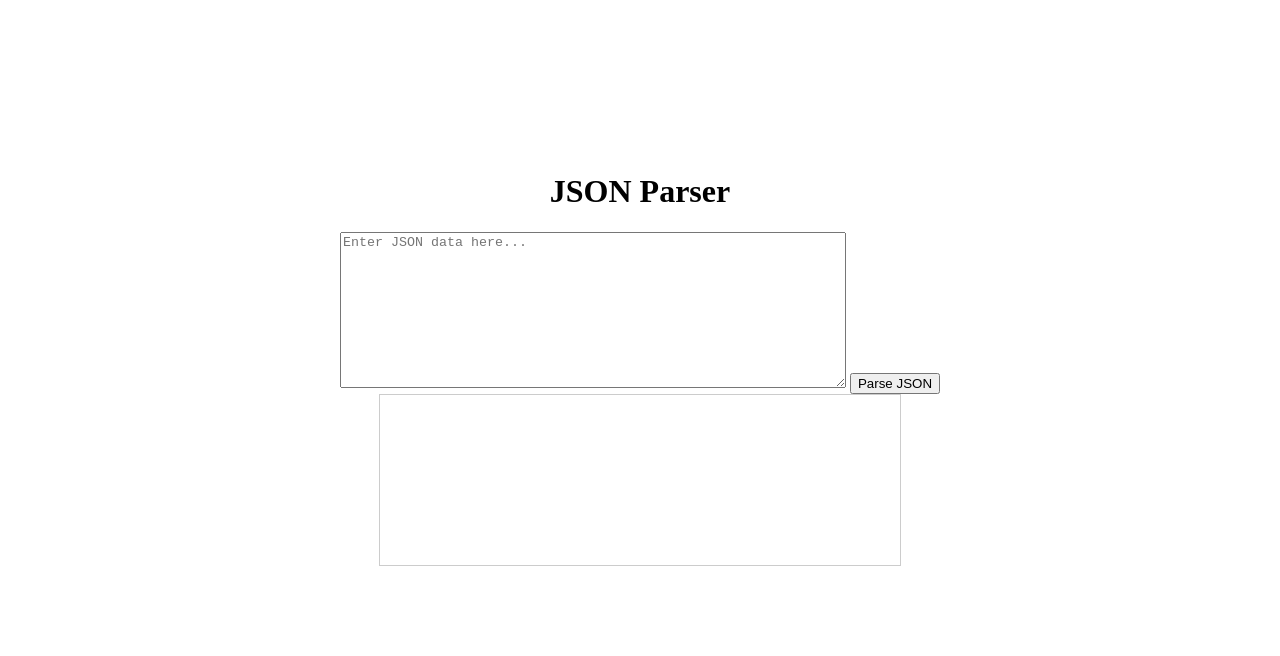
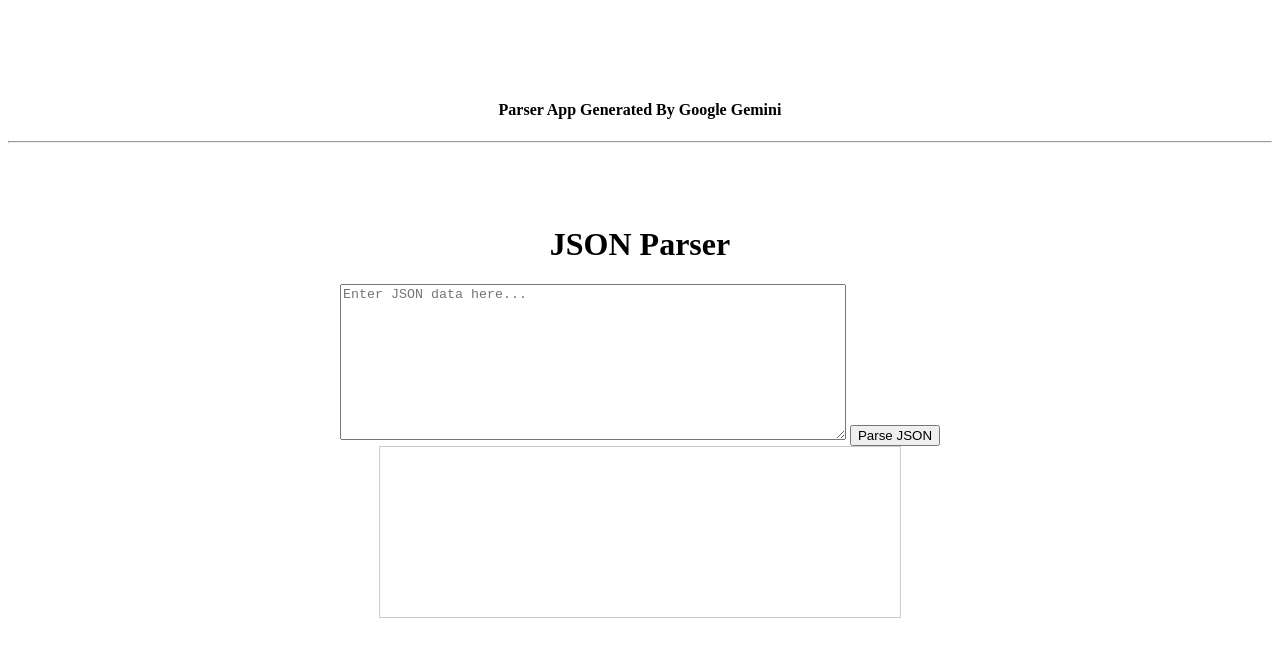
Before and after one commit to CulturesSupports/First-Json-Parser, a plain HTML site: page index.html in a window 1280 px wide. Drawn offline with Linux system fonts and the light colour scheme.

Commit message:
Update index.html

```diff
--- a/index.html
+++ b/index.html
@@ -30,8 +30,8 @@
   <br>
   <br>
 
-
-<br>
+  <center> <h4> Parser App Generated By Google Gemini </h4></center>
+<hr>
   <br>
   <br>
   <br>
```
